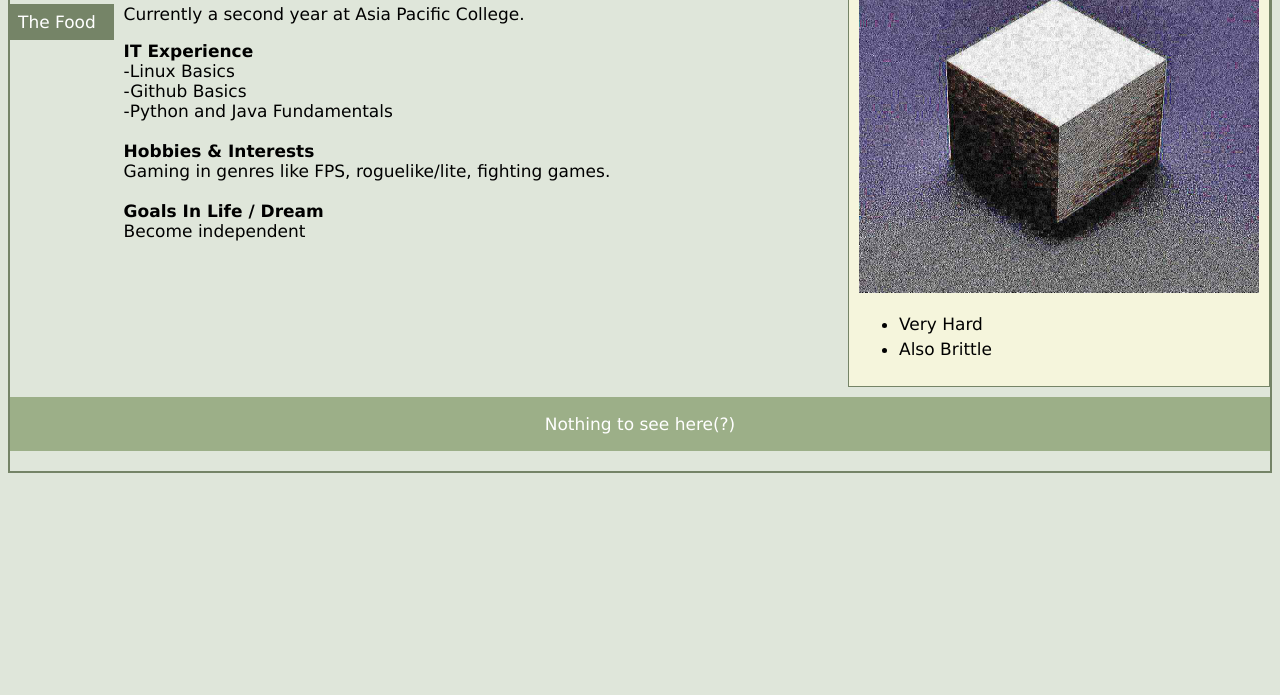
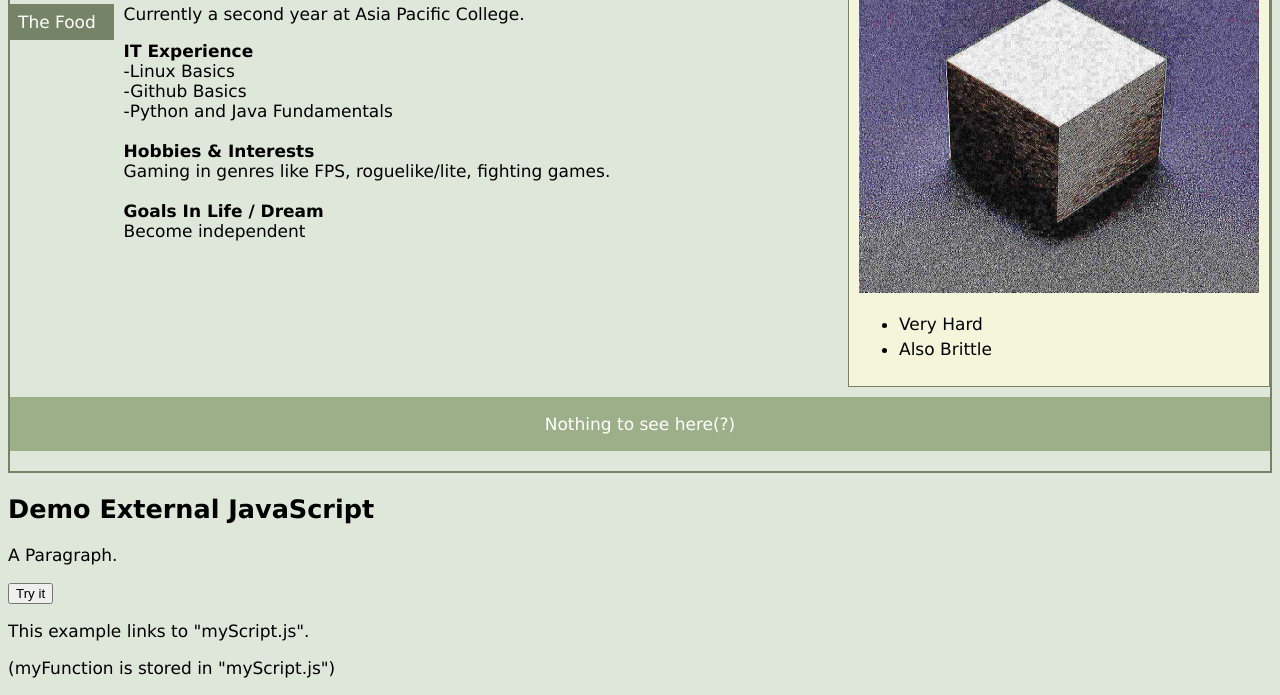
Before and after one commit to Carlll562/Webprog-SF241-html-lessons-, a plain HTML site: page introduction/index.html in a window 1280 px wide. Shown: the part 245-940 px from the top of the page. Before the commit the page ends 800 px from the top, so only its background shows below. Drawn offline with Linux system fonts and the light colour scheme.

Commit message:
Added external js

```diff
--- a/introduction/index.html
+++ b/introduction/index.html
@@ -47,5 +47,16 @@
 <div class="footer"><p>Nothing to see here(?)</p></div>
 
 </div>
+
+<h2>Demo External JavaScript</h2>
+
+<p id="demo">A Paragraph.</p>
+
+<button type="button" onclick="myFunction()">Try it</button>
+
+<p>This example links to "myScript.js".</p>
+<p>(myFunction is stored in "myScript.js")</p>
+
+<script src="js/myscript.js"></script>
 </body>
 </html>
--- /dev/null
+++ b/introduction/js/myscript.js
@@ -0,0 +1,3 @@
+function myFunction() {
+  document.getElementById("demo").innerHTML = "Paragraph changed.";
+}
```
